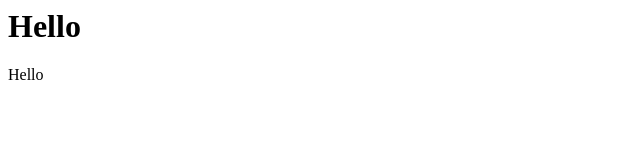
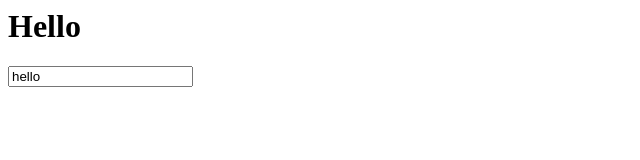
Before and after one commit to BiancaPricopi/JavaScript-tutorial, a plain HTML site: page javaScript-tutorial/tutorial1.html in a window 1280 px wide. Shown: the whole page, without its empty margins (0-640 px from the left). Drawn offline with Linux system fonts and the light colour scheme.

Commit message:
[2] text box display value

```diff
--- a/javaScript-tutorial/tutorial1.html
+++ b/javaScript-tutorial/tutorial1.html
@@ -1,8 +1,9 @@
 <html>
 	<body>
 		<h1 id="header">Hello</h1>
+		<input type="text" id="inp"/>
 		<script type = "text/javascript">
-			document.write(document.getElementById("header").innerHTML)
+			document.getElementById("inp").value = "hello";
 		</script>
 	</body>
 </html>
```
